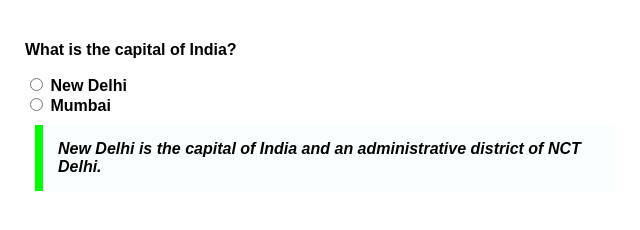
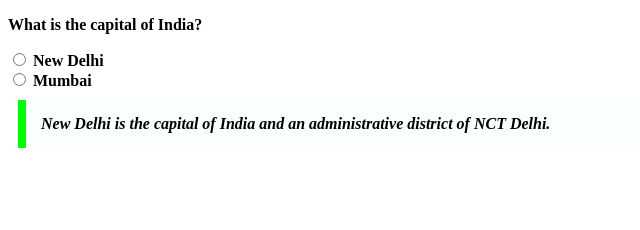
Before and after one commit to acciojob/trivia-Pankaj-Sharmaa, a website: page main.html in a window 1280 px wide. Shown: the whole page, without its empty margins (0-640 px from the left). Drawn offline with Linux system fonts and the light colour scheme.

Commit message:
created a submission

```diff
--- a/styles.css
+++ b/styles.css
@@ -1,15 +1,6 @@
-body {
-    font-family: Arial, sans-serif;
-    margin: 0;
-    padding: 0;
-}
 
 .quiz-question {
-    max-width: 600px;
-    margin: 10px;
-    padding: 15px;
-
-    font-weight: bold;
+ font-weight: bold;
 }
 
 .question {
```
